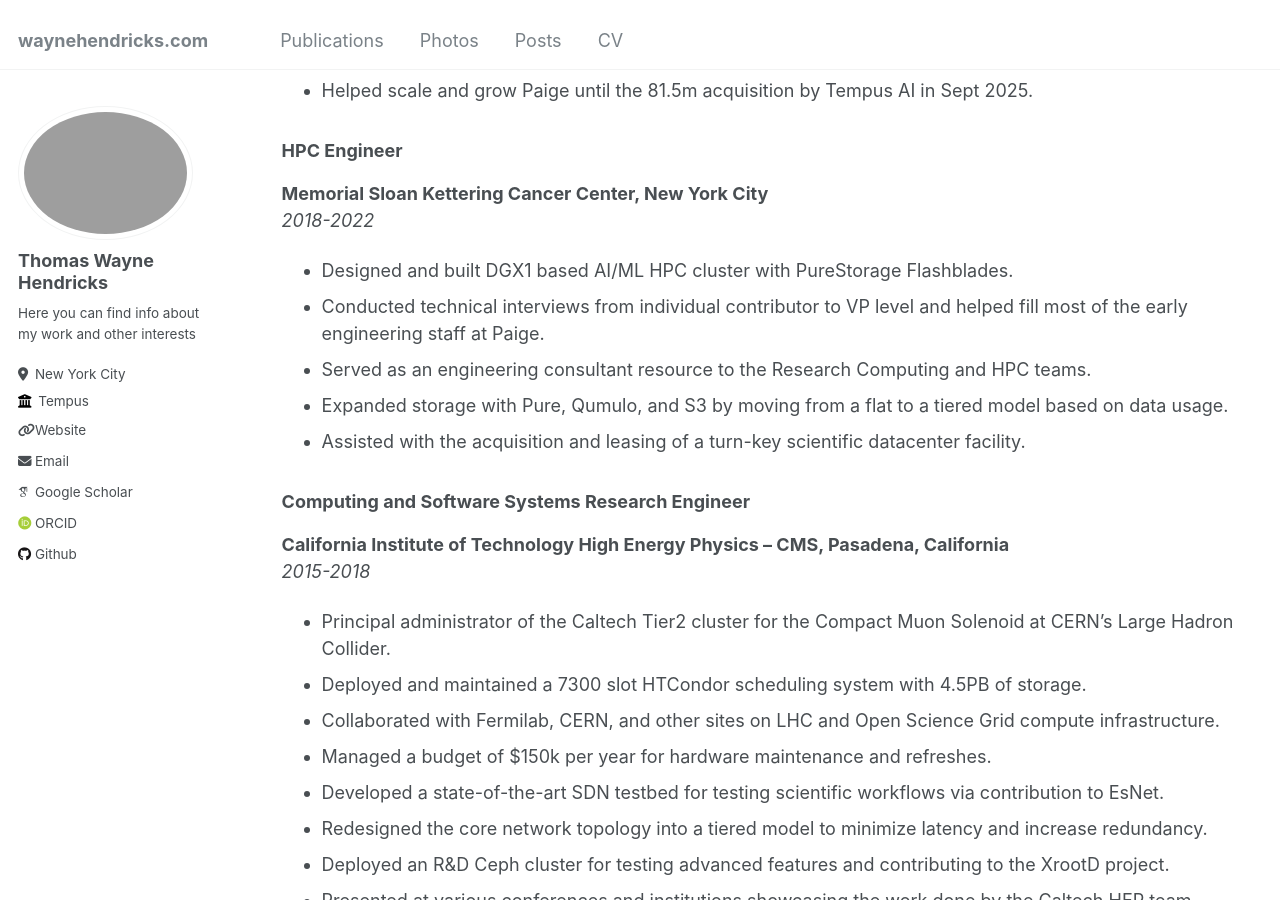
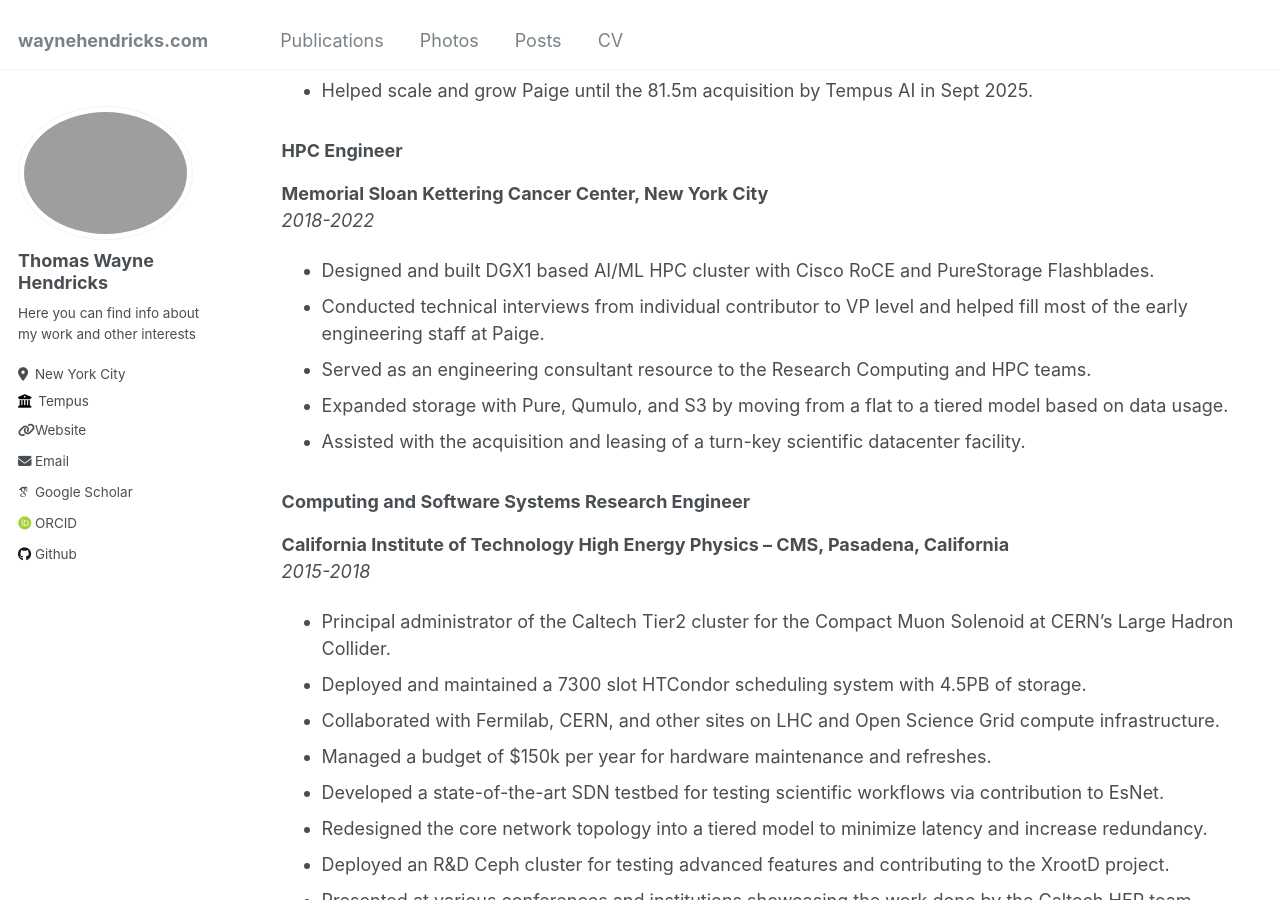
Before and after one commit to twh/twh.github.io, a Jekyll site: the page built from _pages/cv.md, in a window 1280 px wide and 900 px high, scrolled down 832 px. Built offline with Jekyll 4.4.1, drawn with Linux system fonts in a browser that asks for light colours; some web fonts are replaced; some of the changed text lies outside the part shown.

Commit message:
minor update

```diff
--- a/_pages/cv.md
+++ b/_pages/cv.md
@@ -39,7 +39,7 @@
 **Memorial Sloan Kettering Cancer Center, New York City**
 *2018-2022*
 
-- Designed and built DGX1 based AI/ML HPC cluster with PureStorage Flashblades.
+- Designed and built DGX1 based AI/ML HPC cluster with Cisco RoCE and PureStorage Flashblades.
 - Conducted technical interviews from individual contributor to VP level and helped fill most of the early engineering staff at Paige.
 - Served as an engineering consultant resource to the Research Computing and HPC teams.
 - Expanded storage with Pure, Qumulo, and S3 by moving from a flat to a tiered model based on data usage.
@@ -132,7 +132,7 @@
 
 ---
 
-## Publications
+## Publications and Acknowledgments
 
 1. **SDN-NGenIA, a software defined next generation integrated architecture for HEP and data intensive science**
    - Authors: J Balcas et al.
```
